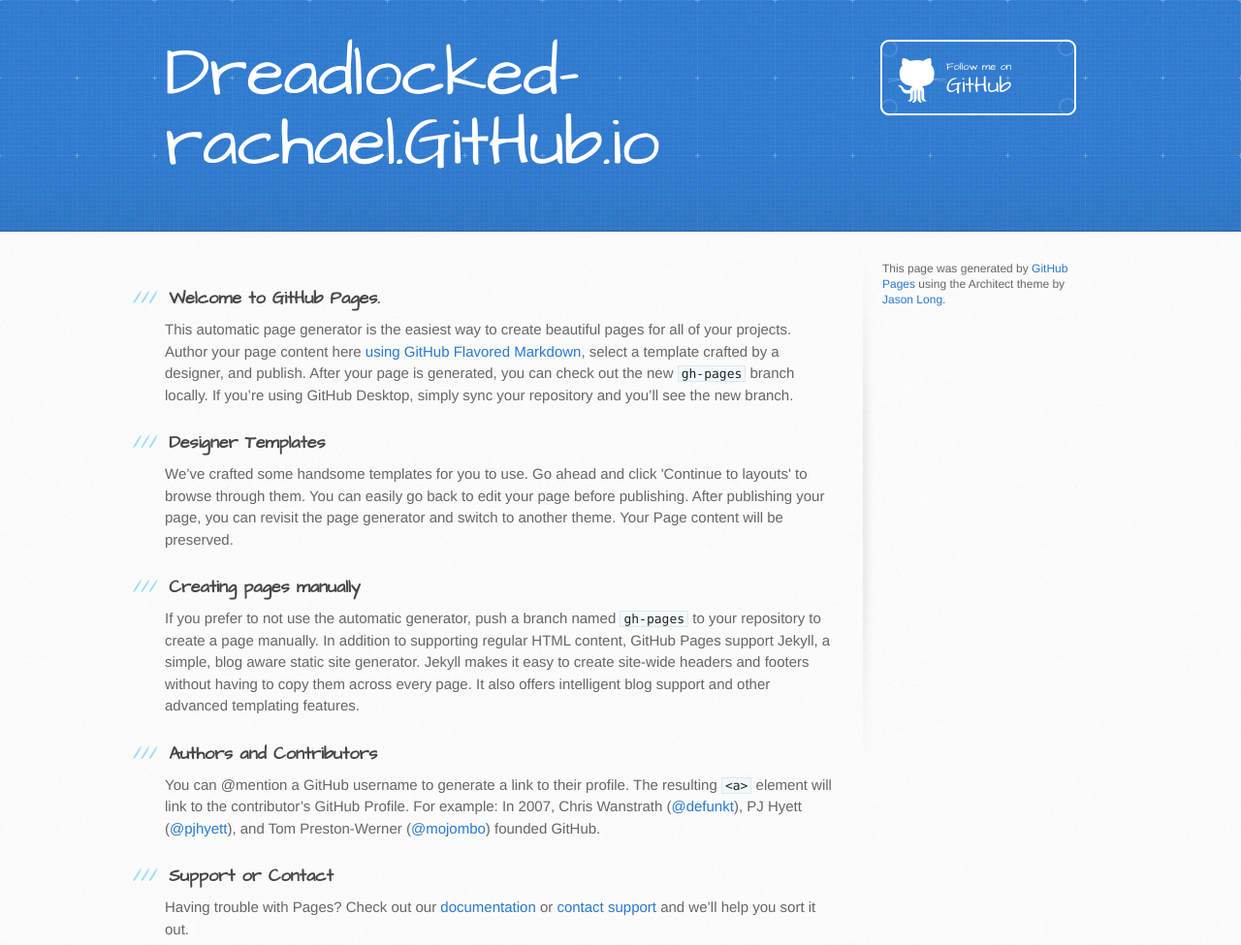
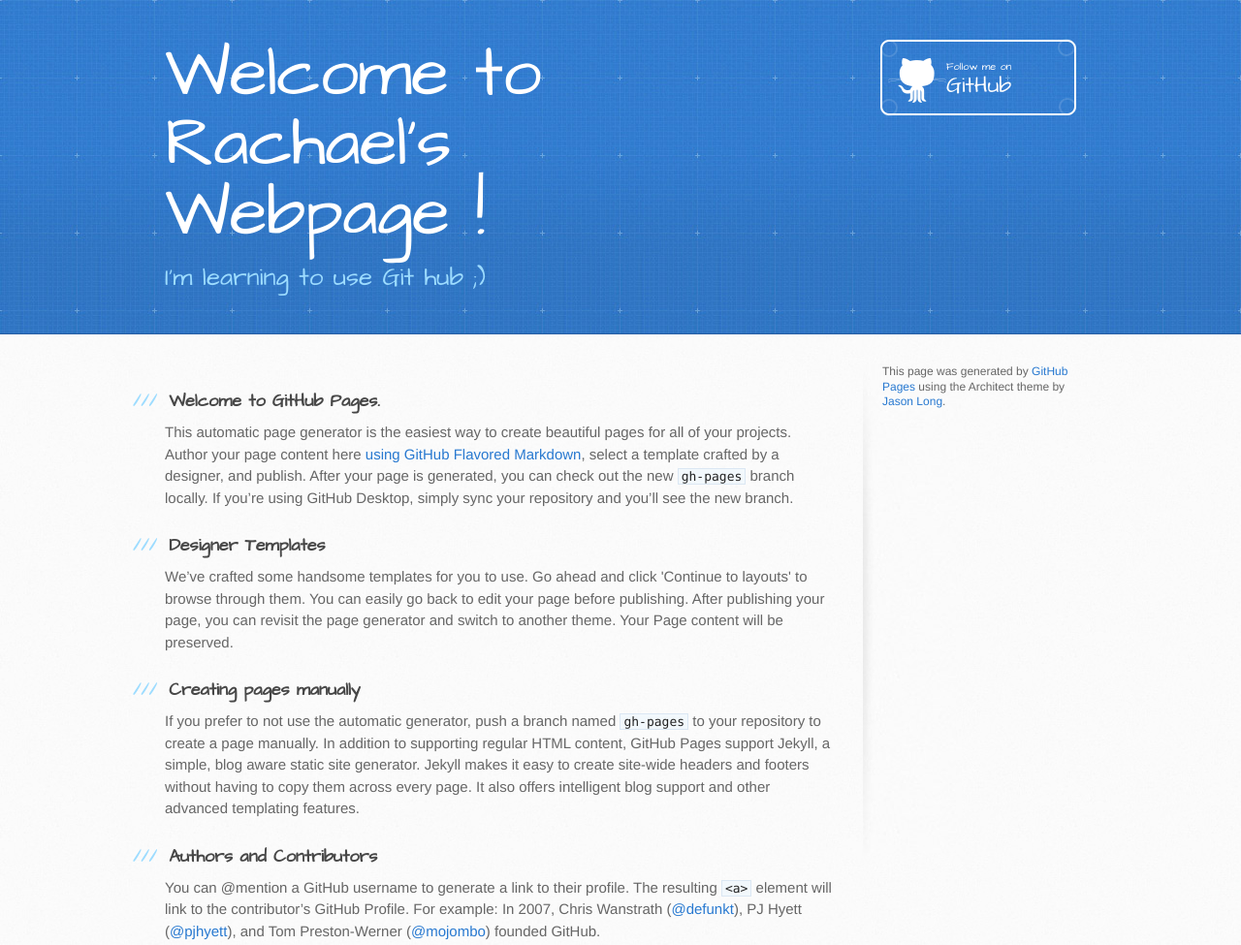
Before and after one commit to dreadlocked-rachael/dreadlocked-rachael.github.io, a plain HTML site: page index.html in a window 1280 px wide. Shown: the top 975 px of the page at 97% size. Drawn offline with Linux system fonts and the light colour scheme.

Commit message:
adding a friendlier tagline

```diff
--- a/index.html
+++ b/index.html
@@ -19,8 +19,8 @@
   <body>
     <header>
       <div class="inner">
-        <h1>Dreadlocked-rachael.GitHub.io</h1>
-        <h2></h2>
+      <h1> Welcome to Rachael's Webpage !</h1>
+        <h2>I'm learning to use Git hub ;)</h2>
         <a href="https://github.com/dreadlocked-rachael" class="button"><small>Follow me on</small> GitHub</a>
       </div>
     </header>
```
